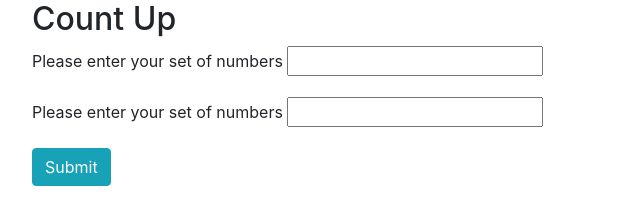
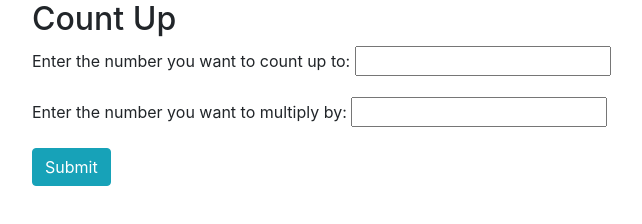
Before and after one commit to SolarDor/Count-up, a plain HTML site: page index.html in a window 1280 px wide. Shown: the whole page, without its empty margins (53-695 px from the left). Drawn offline with Linux system fonts and the light colour scheme.

Commit message:
Add functionality
Co-Authored-By: Cameron Will <cellardoorsolar@aol.com>

Co-Authored by: Jillian Gibson <jillian.l.gibson@gmail.com>

```diff
--- a/index.html
+++ b/index.html
@@ -15,11 +15,11 @@
     <!-- Form -->
     <form id="form">
       <div class="form-group">
-        <label for="firstNumber">Please enter your set of numbers</label>
+        <label for="firstNumber">Enter the number you want to count up to:</label>
         <input id="firstNumber" type='text' class="form control">
       </div>
       <div class="form-group">
-        <label for="secondNumber">Please enter your set of numbers</label>
+        <label for="secondNumber">Enter the number you want to multiply by:</label>
         <input id="secondNumber" type='text' class="form control">
       </div>
       <button type="submit" class="btn btn-info">Submit</button>
--- a/js/scripts.js
+++ b/js/scripts.js
@@ -6,6 +6,7 @@ $(document).ready(function(){
     const firstNumberInput = parseInt($("input#firstNumber").val());
     const secondNumberInput = parseInt($("input#secondNumber").val());
 
+    // const enteredArray []
 
 
     for (let index = 0; index <=firstNumberInput; index += secondNumberInput){
```
